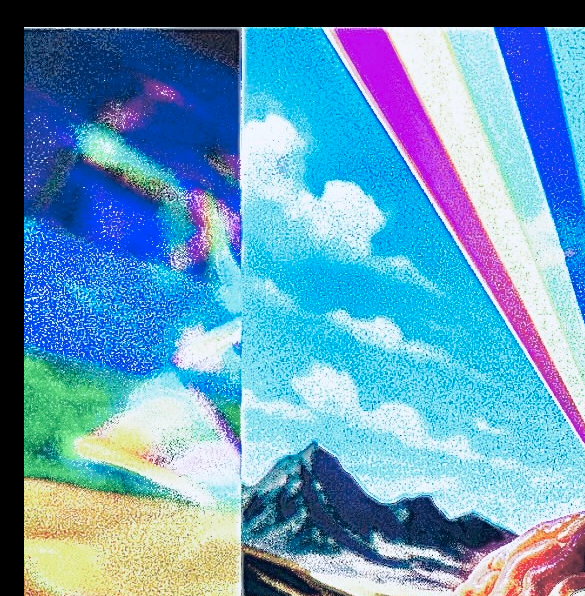
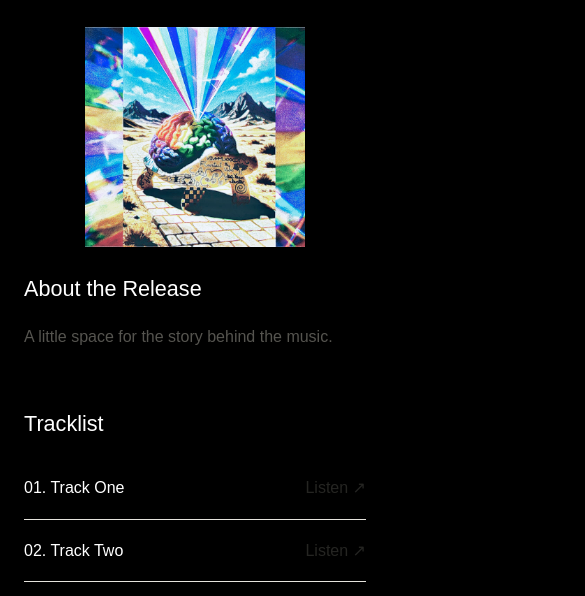
Before and after one commit to jgmackjr/curtailthevibe, a plain HTML site: page mind-tortoise.html in a window 390 px wide. Shown: the part 240-836 px from the top of the page, 585 px wide, since content can reach past the window. Drawn offline with Linux system fonts and the light colour scheme.

Commit message:
Resize Magic Mind Tortoise artwork

```diff
--- a/mind-tortoise.html
+++ b/mind-tortoise.html
@@ -153,6 +153,13 @@ font-size: 0.8rem;
 main {
 padding-top: 45px;
 }
+.album-art {
+display: block;
+width: 220px;
+max-width: 100%;
+height: auto;
+margin: 24px auto;
+}
 }
 </style>
 </head>
```
